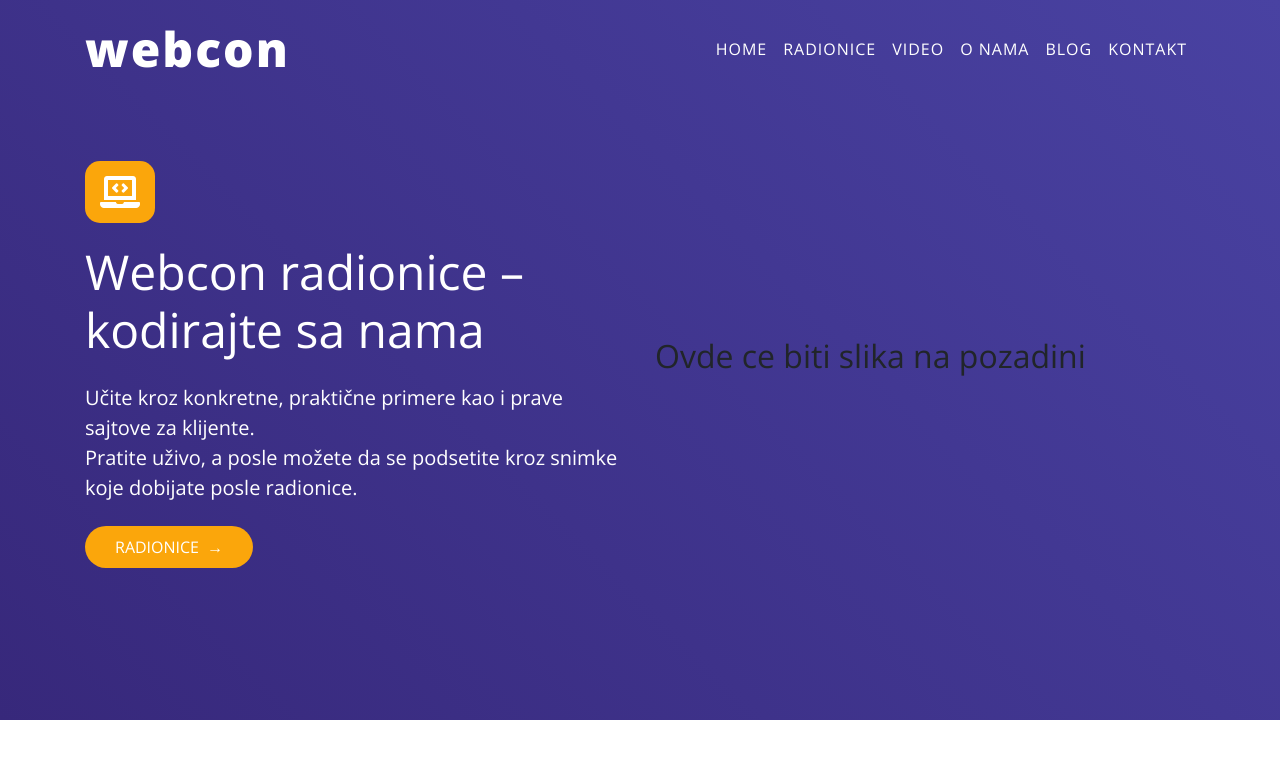
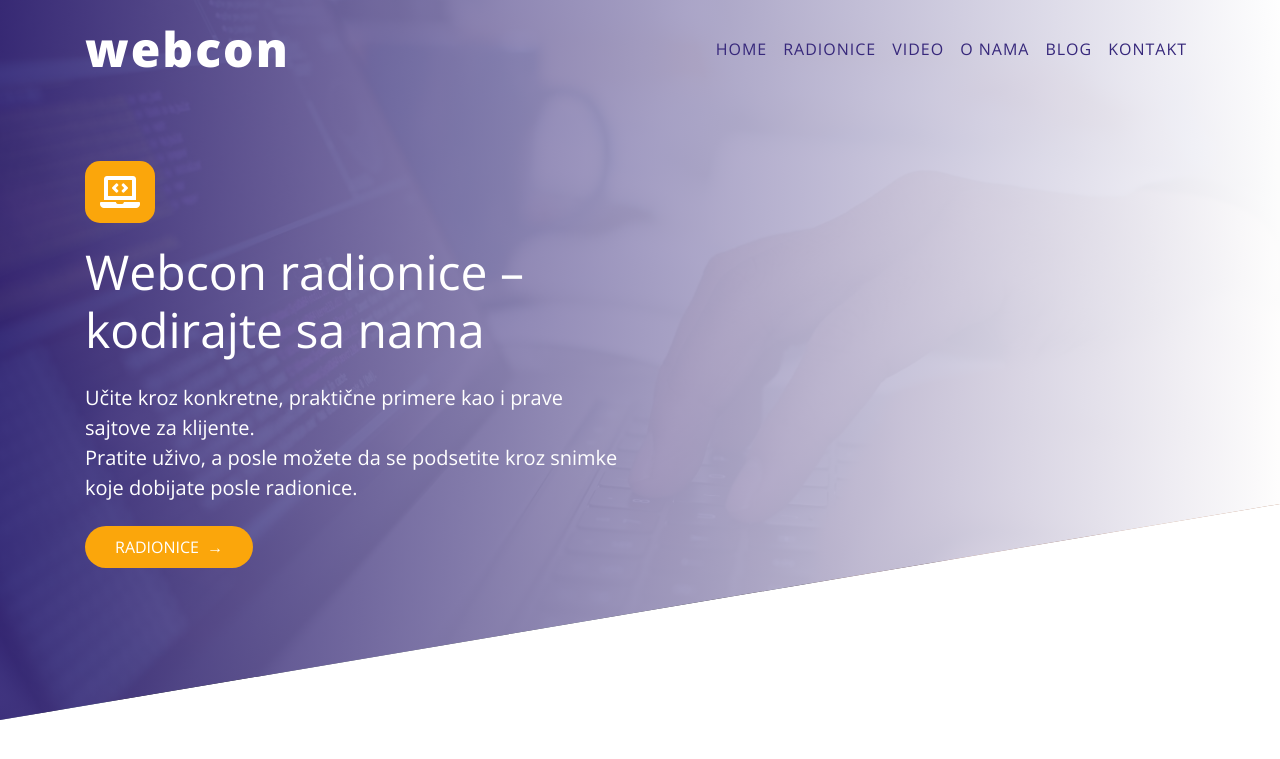
Before and after one commit to slobodanmiric/webcon.rs, a PHP site: page / in a window 1280 px wide. Shown: the top 759 px of the page. Run offline with PHP 8.4, Linux system fonts and the light colour scheme; some libraries are stand-ins or nearby versions.

Commit message:
header konacni

```diff
--- a/index.html
+++ b/index.html
@@ -53,7 +53,7 @@
     </nav>
 
     <!-- header-->
-    <header>
+    <header class="mainHeader">
         <div class="container">
             <div class="row align-items-center">
                 <div class="col-md-6 text-white">
@@ -63,9 +63,6 @@
                     <br>
                     Pratite uživo, a posle možete da se podsetite kroz snimke koje dobijate posle radionice.</p>
                     <a href="" class="button">Radionice&nbsp; &rarr;</a>
-                </div>
-                <div class="col-md-6">
-                    <h2>Ovde ce biti slika na pozadini</h2>
                 </div>
             </div>
         </div>
--- a/style.css
+++ b/style.css
@@ -44,7 +44,7 @@ nav
     color: var(--accents);
 }
 .nav-link {
-    color: var(--white);
+    color: var(--primary);
     text-transform: uppercase;
     letter-spacing: 1px;
 }
@@ -55,20 +55,23 @@ nav
 /***************
 header
 ***************/
-header {
-    background: linear-gradient(45deg,var(--primary), var(--secondary));
+.mainHeader {
+    background-image: linear-gradient(to right,rgba(55, 40, 123, .9), rgba(255,255,255,.99)),  url(img/header.jpg);
+    background-position: center;
+    background-size: cover;
+    height: 90vh;
+    clip-path: polygon(0 0, 100% 0%, 100% 70%, 0% 100%);
+}
+.mainHeader .row {
     height: 90vh;
 }
-header .row {
-    height: 90vh;
-}
-header i {
+.mainHeader i {
     background: var(--accents);
     padding: 15px;
     font-size: 2rem;
     border-radius: 15px;
     margin-bottom: 20px;
 }
-header h1 {
+.mainHeader h1 {
     font-size: 3rem;
 }
```
